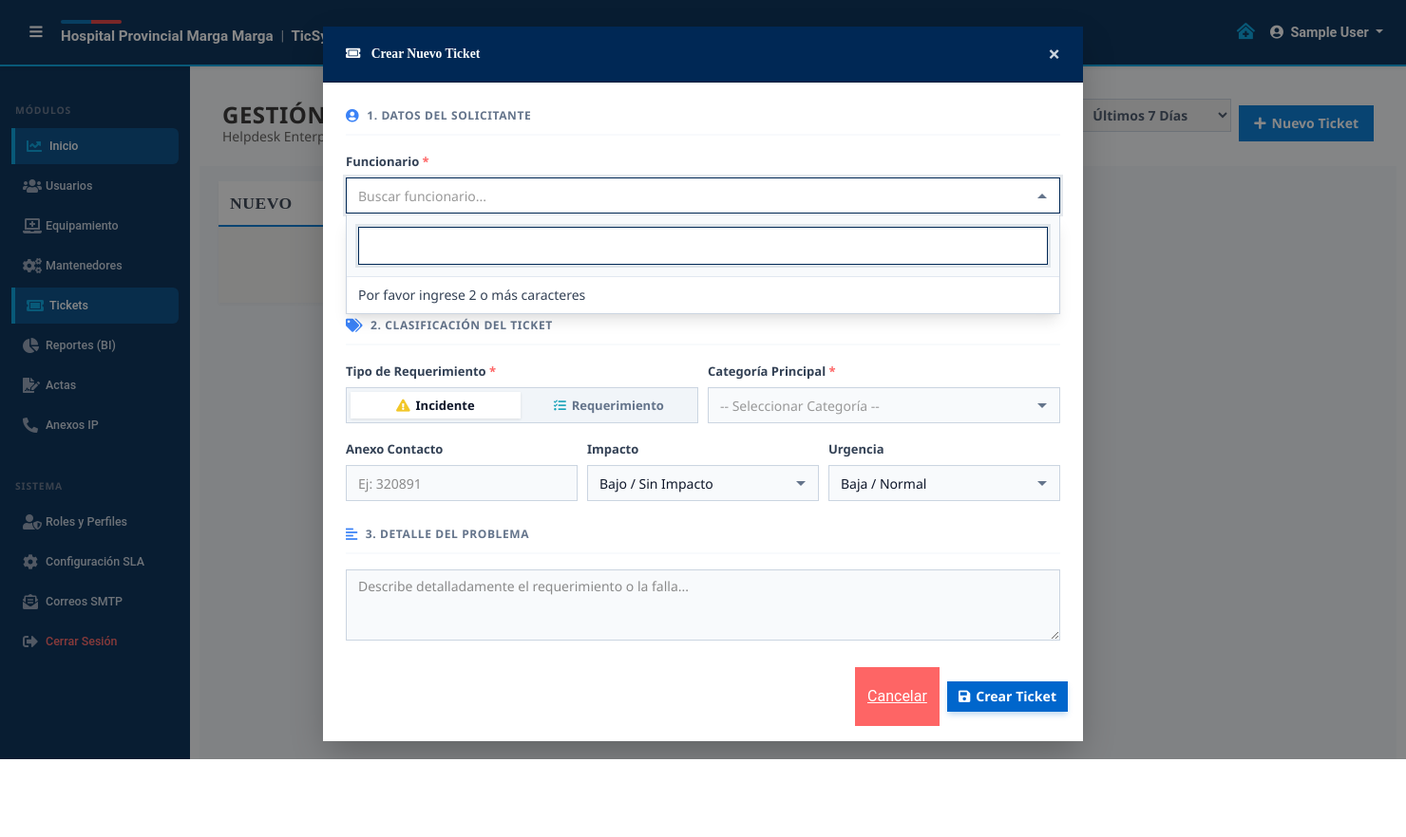
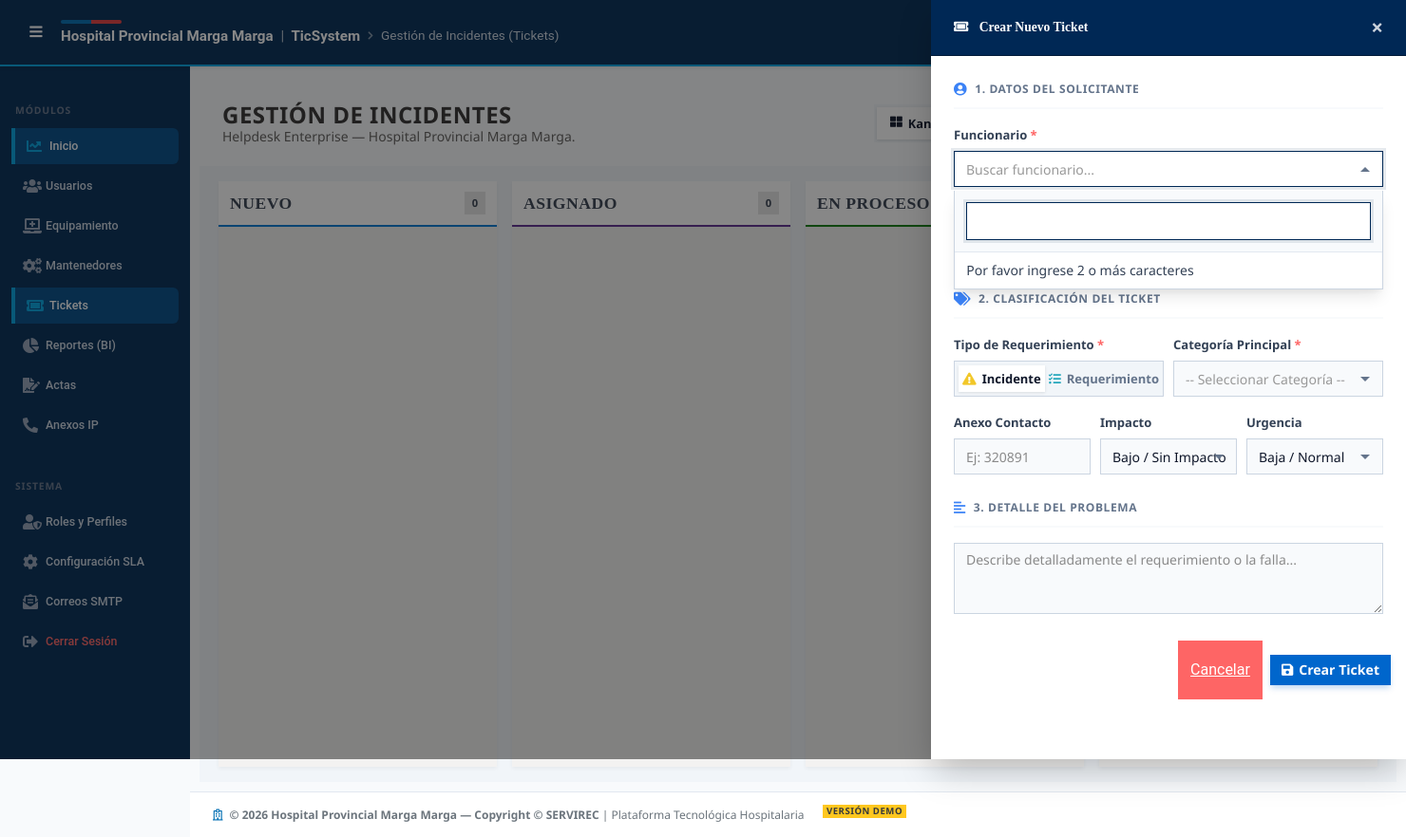
Before and after one commit to MrRegom/ticsystem, a Django app: page /tickets/ in a window 1480 px wide, after a click on "Nuevo Ticket"; the page is wider, and only the part inside the window is pictured. Shown: that part at 95% size. Before the commit the page ends 800 px from the top of that part, so only its background shows below. Run offline with Django 5.2, Linux system fonts and the light colour scheme; the visitor is signed in with stand-in values (Sample User, id 1); data comes from the database, SQL or seed files in the repository; data that the repository does not hold is empty; parts of the project's set-up code (start-up, migrations or seed data) failed here and were passed over; some libraries are stand-ins or nearby versions.

Commit message:
fix: kanban board width, typography, and right-sliding fluent modals

```diff
--- a/static/css/tickets.css
+++ b/static/css/tickets.css
@@ -46,22 +46,25 @@
 
   /* KANBAN */
   .kanban-board {
-    display: grid;
-    grid-template-columns: repeat(6, 1fr);
-    gap: 12px;
+    display: flex;
+    gap: 16px;
     padding: 16px 20px;
     flex-grow: 1;
-    overflow-y: auto;
+    overflow-x: auto;
+    overflow-y: hidden;
     background: #f1f5f9;
-    align-items: start;
+    align-items: stretch;
   }
   .kanban-column {
+    flex: 1;
+    min-width: 280px;
+    max-width: 400px;
     background: #f3f2f1;
     border-radius: 0;
     display: flex;
     flex-direction: column;
     box-shadow: 0 2px 4px rgba(0,0,0,0.05);
-    overflow: hidden;
+    height: 100%;
   }
   .kanban-col-header {
     padding: 10px 12px;
@@ -96,7 +99,8 @@
   }
   .kanban-items {
     padding: 8px;
-    min-height: 80px;
+    flex-grow: 1;
+    overflow-y: auto;
     display: flex;
     flex-direction: column;
     gap: 8px;
@@ -205,6 +209,31 @@
   .tl-user { font-weight: 700; color: #323130; font-family: 'Segoe UI', system-ui, sans-serif; }
   .tl-content { background: #f3f2f1; padding: 8px 10px; border-radius: 0; color: #323130; margin-top: 4px; border: 1px solid #edebe9; font-family: 'Segoe UI', system-ui, sans-serif; }
   .tl-action { font-weight: 600; color: #002855; }
+
+  /* RIGHT MODAL FOR FLUENT DESIGN */
+  .modal-right .modal-dialog {
+      position: fixed;
+      margin: 0;
+      width: 500px;
+      max-width: 100%;
+      height: 100%;
+      right: 0;
+      transform: translate3d(100%, 0, 0) !important;
+      transition: transform 0.3s cubic-bezier(0.16, 1, 0.3, 1) !important;
+  }
+  .modal-right.show .modal-dialog {
+      transform: translate3d(0, 0, 0) !important;
+  }
+  .modal-right .modal-content {
+      height: 100%;
+      border: none;
+      border-radius: 0;
+      font-family: 'Segoe UI', system-ui, sans-serif;
+  }
+  .modal-right .modal-body {
+      overflow-y: auto;
+  }
+
   /* ANIMATIONS */
   @keyframes blinkSLA {
     0% { opacity: 1; transform: scale(1); }
--- a/tickets/templates/tickets/tickets.html
+++ b/tickets/templates/tickets/tickets.html
@@ -8,7 +8,7 @@
 {% endblock %}
 
 {% block content %}
-<div class="helpdesk-wrapper">
+<div class="helpdesk-wrapper" style="font-family: 'Segoe UI', system-ui, sans-serif;">
 
   <!-- ENCABEZADO MICROSOFT FLUENT -->
   <div style="display: flex; justify-content: space-between; align-items: center; margin-bottom: 20px; padding: 24px 24px 0 24px;">
@@ -175,7 +175,7 @@
 
 <!-- MODAL NUEVO TICKET -->
 
-<div class="modal fade" id="modalNuevoTicket" tabindex="-1" role="dialog" aria-hidden="true">
+<div class="modal fade modal-right" id="modalNuevoTicket" tabindex="-1" role="dialog" aria-hidden="true">
   <div class="modal-dialog modal-lg modal-dialog-centered" role="document">
     <div class="modal-content">
       <form id="form-nuevo-ticket" method="POST" action="#" onsubmit="return false;">
@@ -290,10 +290,10 @@
   </div>
 </div>
 
-<!-- MODAL CREAR USUARIO AL VUELO -->
-<div class="modal fade" id="modalCrearUsuario" tabindex="-1" role="dialog" style="z-index: 1060;">
+<!-- MODAL CREAR USUARIO RAPIDO -->
+<div class="modal fade modal-right" id="modalCrearUsuario" tabindex="-1" role="dialog" aria-hidden="true" style="z-index:1060;">
   <div class="modal-dialog modal-dialog-centered" role="document">
-    <div class="modal-content">
+    <div class="modal-content" style="font-family: 'Segoe UI', system-ui, sans-serif;">
       <form id="form-crear-usuario" method="POST" onsubmit="return false;">
         <div class="modal-header" style="background:#f1f5f9; border-bottom:1px solid #e2e8f0;">
           <h5 class="modal-title" style="font-size:1.1rem; color:#0f172a; font-weight:600;"><i class="fas fa-user-plus text-primary mr-2"></i> Añadir Funcionario Rápido</h5>
@@ -353,7 +353,7 @@
 </div>
 
 <!-- MODAL RESOLVER TICKET CON BITÁCORA -->
-<div class="modal fade" id="modalResolverTicket" tabindex="-1" role="dialog" aria-hidden="true">
+<div class="modal fade modal-right" id="modalResolverTicket" tabindex="-1" role="dialog" aria-hidden="true">
   <div class="modal-dialog modal-lg modal-dialog-centered" role="document">
     <div class="modal-content">
       <form id="form-resolver-ticket" method="POST" onsubmit="return false;">
```
